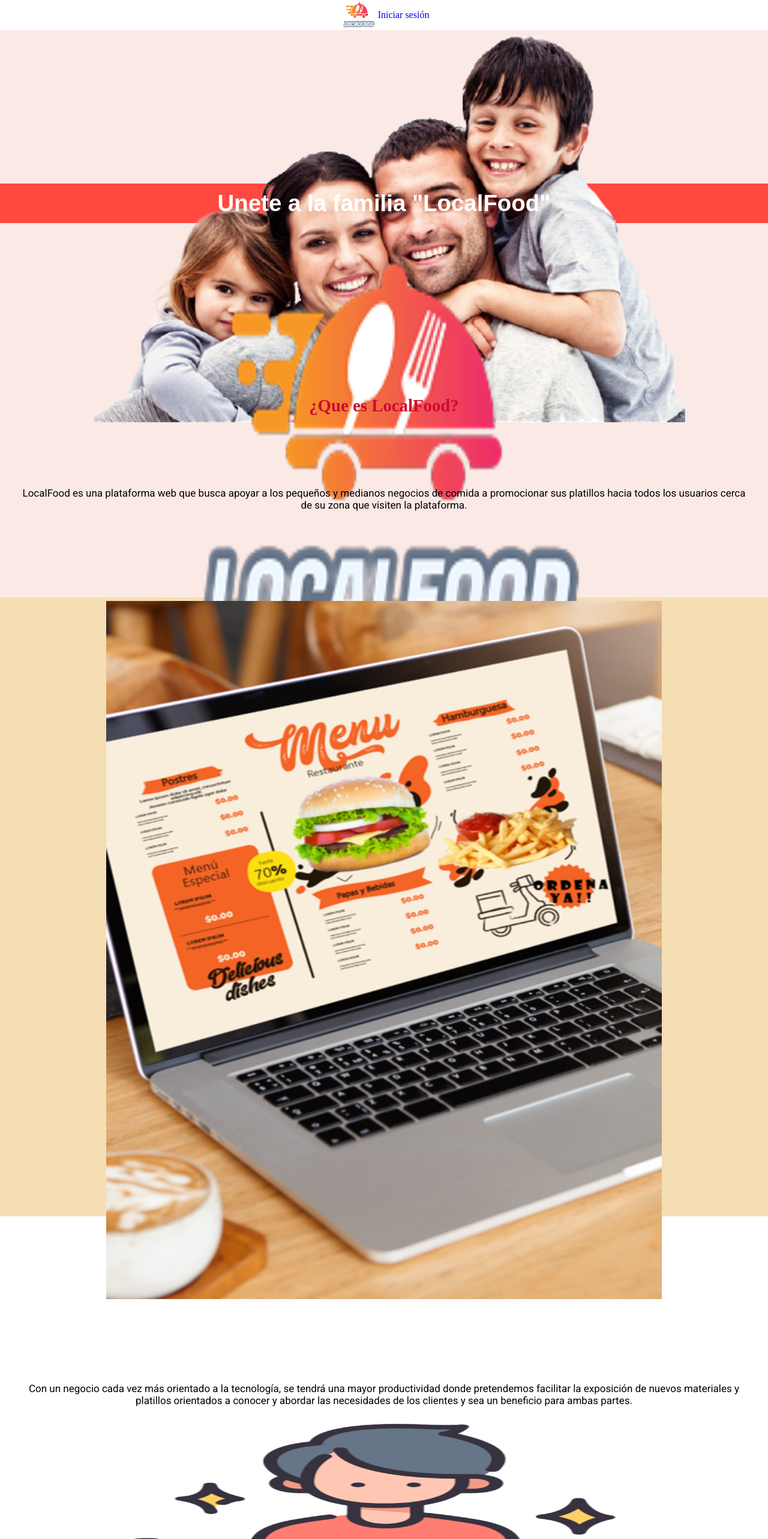
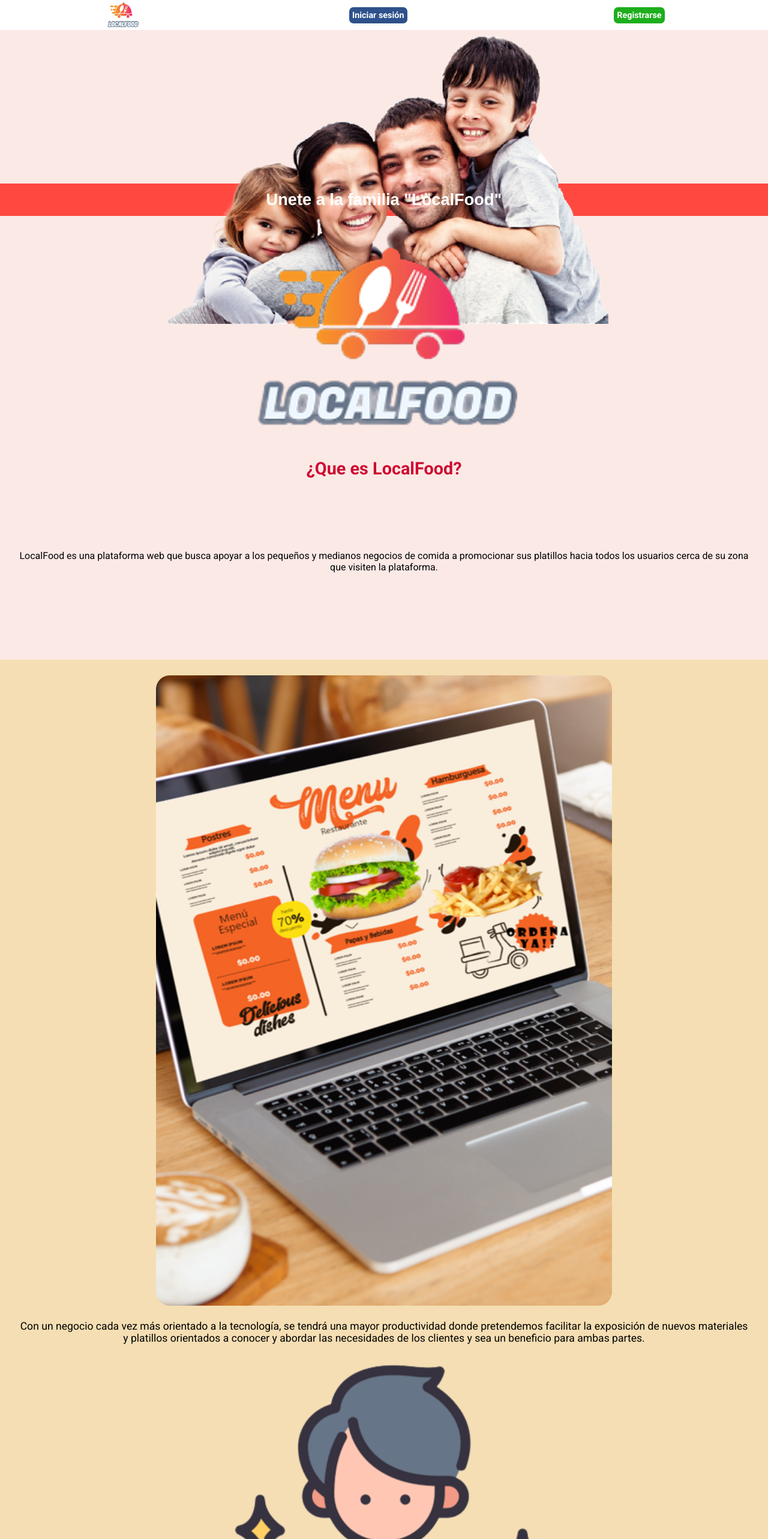
Before and after one commit to CrisCap26/local-food, a React (Create React App) app: page /AcercaDeNosotros in a window 1280 px wide. Shown: the top 2566 px of the page at 60% size. Built offline with nearby package versions, Linux system fonts and the light colour scheme; no server answers; the HTML template or start-up script is replaced by a standard one.

Commit message:
Pequeños cambios en el css

```diff
--- a/src/components/NavBar.jsx
+++ b/src/components/NavBar.jsx
@@ -103,9 +103,14 @@ function NavBar({isLogedIn, setIsLogedIn}) {
             </ul>
           }
         </div>
-      : <Link to='/Login'>
+      : <>
+          <Link className="btn-login" to='/Login'>
           Iniciar sesión
-        </Link>
+          </Link>
+          <Link className="btn-login" to='/RegistrarUsuario'>
+            Registrarse
+          </Link>
+        </>
       }
     </header>
   );
--- a/src/pages/User/User.css
+++ b/src/pages/User/User.css
@@ -2,6 +2,7 @@
     font-family: "Roboto", sans-serif;
     background: wheat;
     height: 100vh;
+    overflow: hidden;
 }
 .user h1 {
     font-family: "Roboto", sans-serif;
@@ -14,21 +15,22 @@
     justify-content: center;
     flex-direction: column;
     align-items: center;
-    border: 5px solid #171717;
+    border: 4px solid #171717;
     padding: 13px;
-    margin: 21px;
+    margin: 13px;
     border-radius: 10%;
     background-color: #dfdcdc;
 }
 .info-user {
-    padding-left: 20px;
-    font-size: 1.1rem;
+    padding-left: 10px;
+    font-size: 0.9rem;
     padding-bottom: 6px;
     display: flex;
     font-weight: bold;
     color: #e3272f;
 }
 .info-user p {
+    font-size: 0.9rem;
     padding-left: 4px;
     font-weight: normal;
     color: black;
--- a/src/pages/conocenos.css
+++ b/src/pages/conocenos.css
@@ -48,7 +48,7 @@
 }
 
 .about_info__image{
-    width: 80%;
+    width: 60%;
     height: auto;
     display: flex;
     flex-direction: column;
@@ -69,7 +69,7 @@
 }
 
 .about_hero__title{
-    font-size: 2.4rem;
+    font-size: 1.7rem;
     text-align: center;
     font-family: "Poppins",sans-serif;
     color: white;
@@ -78,7 +78,6 @@
 /*SECTION LOGOO*/
 
 .about_logoo{
-    height: 34vh;
     width: 100%;
     padding: 6px;
     background-color: #FBE9E6;
@@ -88,8 +87,9 @@
 }
 
 .about_info__logo{
-    width: 63%;
-    height: 145%;
+    margin-top: 18px;
+    width: 43%;
+    height: auto;
     display: flex;
     flex-direction: column;
 }
@@ -109,14 +109,14 @@
 .about_title__que{
     font-size: 1.8rem;
     text-align: center;
-    font-family: cursive;
+    font-family: "Roboto", sans-serif;
     padding-top: 10px;
 }
 
 .about_text{
-    font-size: 17px;
+    font-size: 1rem;
     text-align: center;
-    font-family: inherit;
+    font-family: "Roboto", sans-serif;
     width: 100%;
     padding: 24px;
 }
@@ -124,7 +124,7 @@
 /*SECTION QUE FIN*/
 
 .about_fin{
-    height: 129vh;
+    height: auto;
     width: 100%;
     padding: 6px;
     background-color: wheat;
@@ -134,22 +134,24 @@
 }
 
 .about_info__obj{
-    width: 73%;
-    height: 91%;
+    width: 60%;
+    height: auto;
     display: flex;
     flex-direction: column;
+    border-radius: 23px;
+    margin-top: 20px;
 }
 
 .about_obj{
-    font-size: 17px;
+    font-size: 1.1rem;
     text-align: center;
-    font-family: inherit;
+    font-family: "Roboto", sans-serif;
     padding: 24px;
 }
 
 .about_info__fin{
-    width: 80%;
-    height: 41vh;
+    width: 57%;
+    height: auto;
     display: flex;
     flex-direction: column;
 }
--- a/src/pages/index.css
+++ b/src/pages/index.css
@@ -47,8 +47,21 @@ a{
     width: 100%;
     height: 50px;
     display: flex;
-    justify-content: center;
+    justify-content: space-around;
     align-items: center;
+}
+
+.nav_header .btn-login {
+    font-family: "Roboto", sans-serif;
+    font-size: 0.9rem;
+    font-weight: bold;
+    color: white;
+    padding: 5px;
+    border-radius: 7px;
+    background-color: #2e518b;
+}
+.nav_header .btn-login ~ a {
+    background-color: #1dae1d;
 }
 
 .nav_header__logo{
@@ -66,7 +79,7 @@ a{
 .nav{
     width: 80%;
     display: flex;
-    justify-content: end;
+    justify-content: flex-end;
     align-items: center;
 }
 
@@ -139,7 +152,7 @@ a{
 /*SECTION NEGO*/
 
 .inicio_nego{
-    height: 60vh;
+    height: auto;
     width: 100%;
     padding: 10px;
     background-color: var(--color-principal);
@@ -176,7 +189,7 @@ height: 50px;
 /*SECTION conocernos*/
 
 .inicio_regis{
-    height: 60vh;
+    height: auto;
     width: 100%;
     padding: 13px;
     background-color: wheat;
@@ -213,7 +226,7 @@ height: 50px;
 /*SECTION registro restaurante*/
 
 .inicio_restaurant{
-    height: 60vh;
+    height: auto;
     width: 100%;
     padding: 0px 13px;
     background-color: var(--color-principal);
@@ -284,17 +297,52 @@ footer{
 
 .user__logo-button {
     cursor: pointer;
+    padding: 3px;
+    border: black 2px solid;
+    border-radius: 14px;
 }
 
 .user__options {
     position: absolute;
     top: 100%;
-    left: 100%;
-    padding: 8px;
+    right: 45%;
     list-style: none;
-    background-color: white;
+    background-color: #241f1d;
+    width: 218px;
+    height: auto;
+    margin-top: 5px;
 }
 
 .user__options > li {
     cursor: pointer;
+    padding: 14px;
+    font-family: "Roboto", sans-serif;
+    font-size: 1rem;
+    font-weight: bold;
+    color: white;
 }
+.user__options > li:hover {
+    background-color:#2e518b;
+}
+
+@media (min-width: 426px) {
+    .inicio_hero {
+        height: 44vh;
+        width: 80%;
+        margin: auto;
+        padding: 10px;
+        background-color: var(--color-principal);
+        color: white;
+        display: flex;
+        flex-direction: column;
+        justify-content: space-between;
+        align-items: center;
+        border-radius: 15px;
+    }
+}
+
+@media (min-width: 424px) {
+    .inicio_texto {
+        margin-bottom: 18px;
+    }
+}
--- a/src/pages/perfil.css
+++ b/src/pages/perfil.css
@@ -38,7 +38,7 @@
 .nav{
     width: 80%;
     display: flex;
-    justify-content: end;
+    justify-content: flex-end;
     align-items: center;
 }
 
--- a/src/pages/restaurante.css
+++ b/src/pages/restaurante.css
@@ -60,7 +60,8 @@
 .datos .botons{
     width: 100%;
     background: #1f53c5;
-    border: none;
+    border: #282424 2px solid;
+    border-radius: 10px;
     padding: 12px;
     color: white;
     margin: 16px 0;
```
